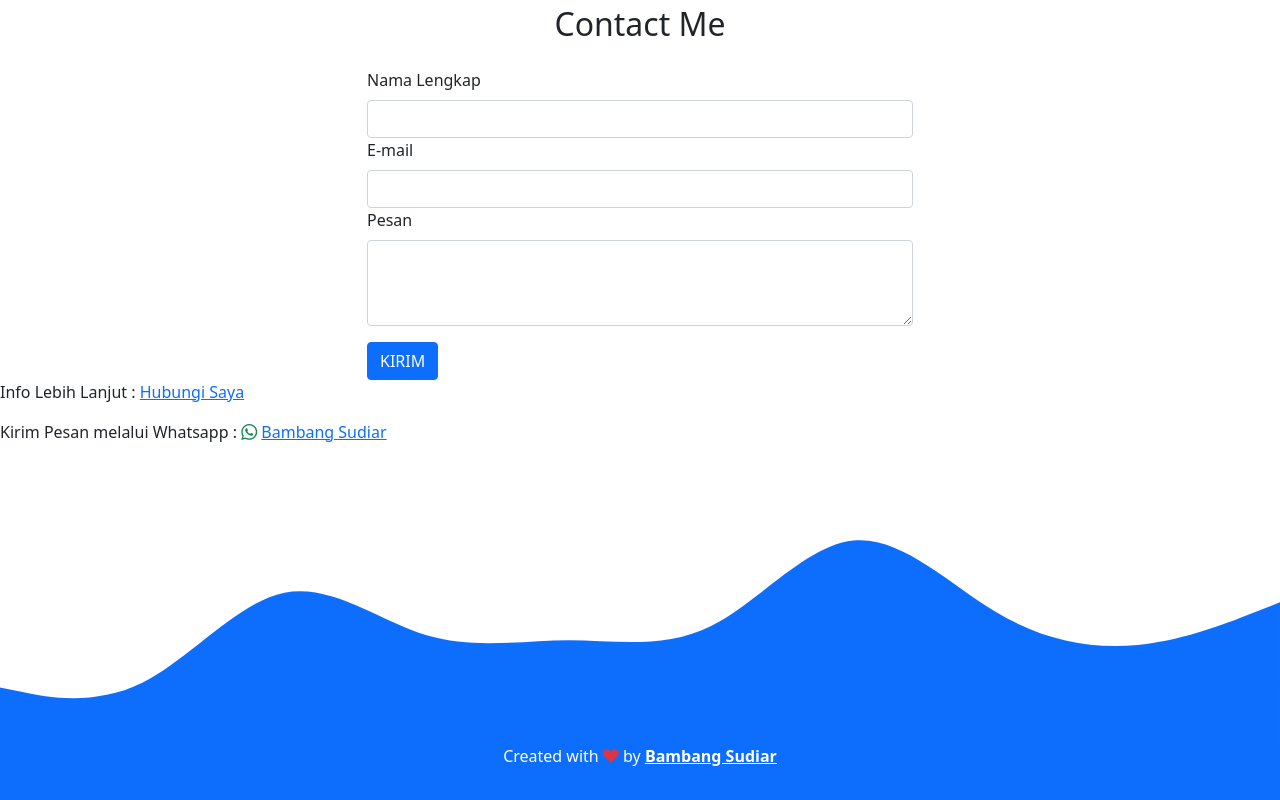
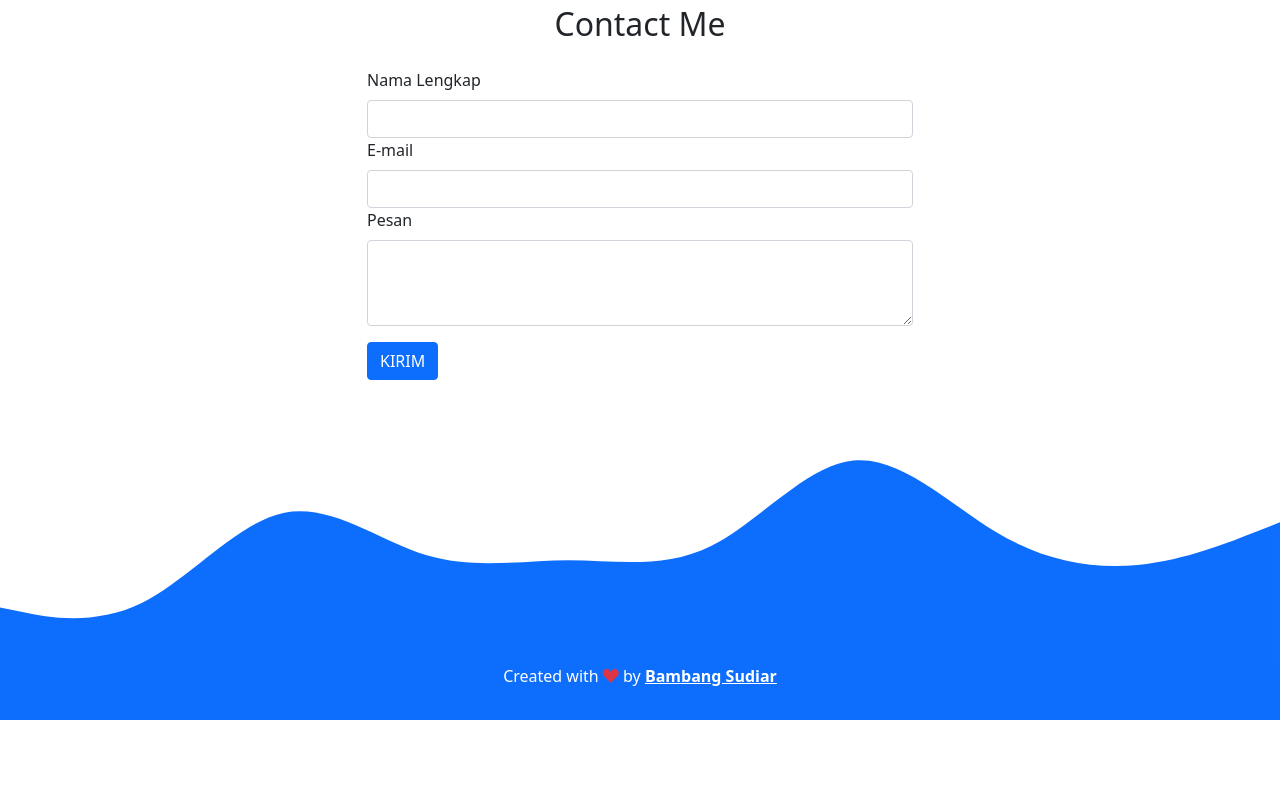
Before and after one commit to sibenk/myprofil, a plain HTML site: page index.html in a window 1280 px wide. Shown: the part 2561-3361 px from the top of the page. After the commit the page ends 3281 px from the top, so only its background shows below. Drawn offline with nearby package versions, Linux system fonts and the light colour scheme.

Commit message:
Update index.html

```diff
--- a/index.html
+++ b/index.html
@@ -167,15 +167,6 @@
           </div>
         </div>
       </div>
-      <p>
-              Info Lebih Lanjut :
-              <a href="mailto:teknisitembung@gmail.com" title="Kirim Pesan melalui e-mail">Hubungi Saya</a>
-            </p>
-            <p>
-              Kirim Pesan melalui Whatsapp :
-              <i class="bi bi-whatsapp text-success"></i>
-              <a href="https://api.whatsapp.com/send?phone=6285358711646&text=Salam">Bambang Sudiar</a>
-            </p>
       <svg xmlns="http://www.w3.org/2000/svg" viewBox="0 0 1440 320">
         <path
           fill="#0d6efd"
```
